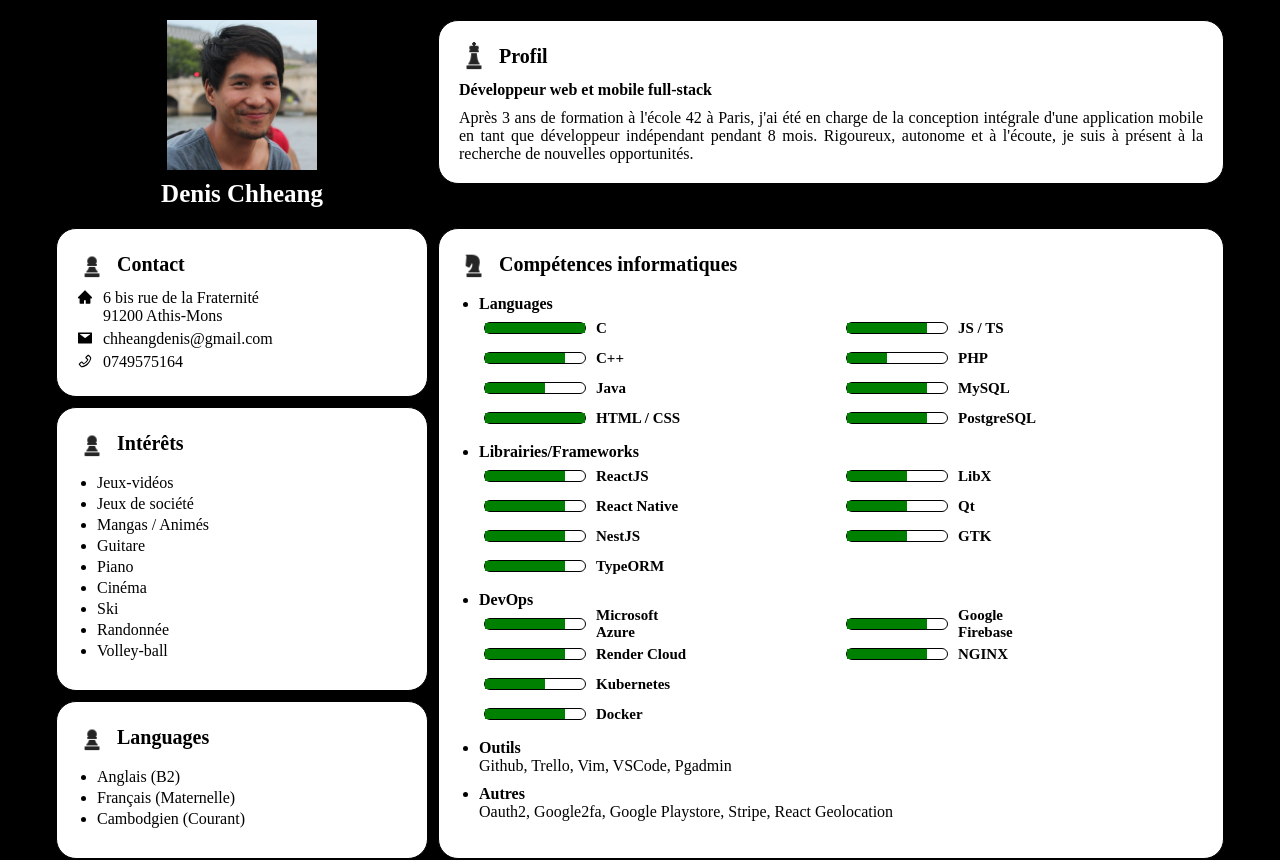
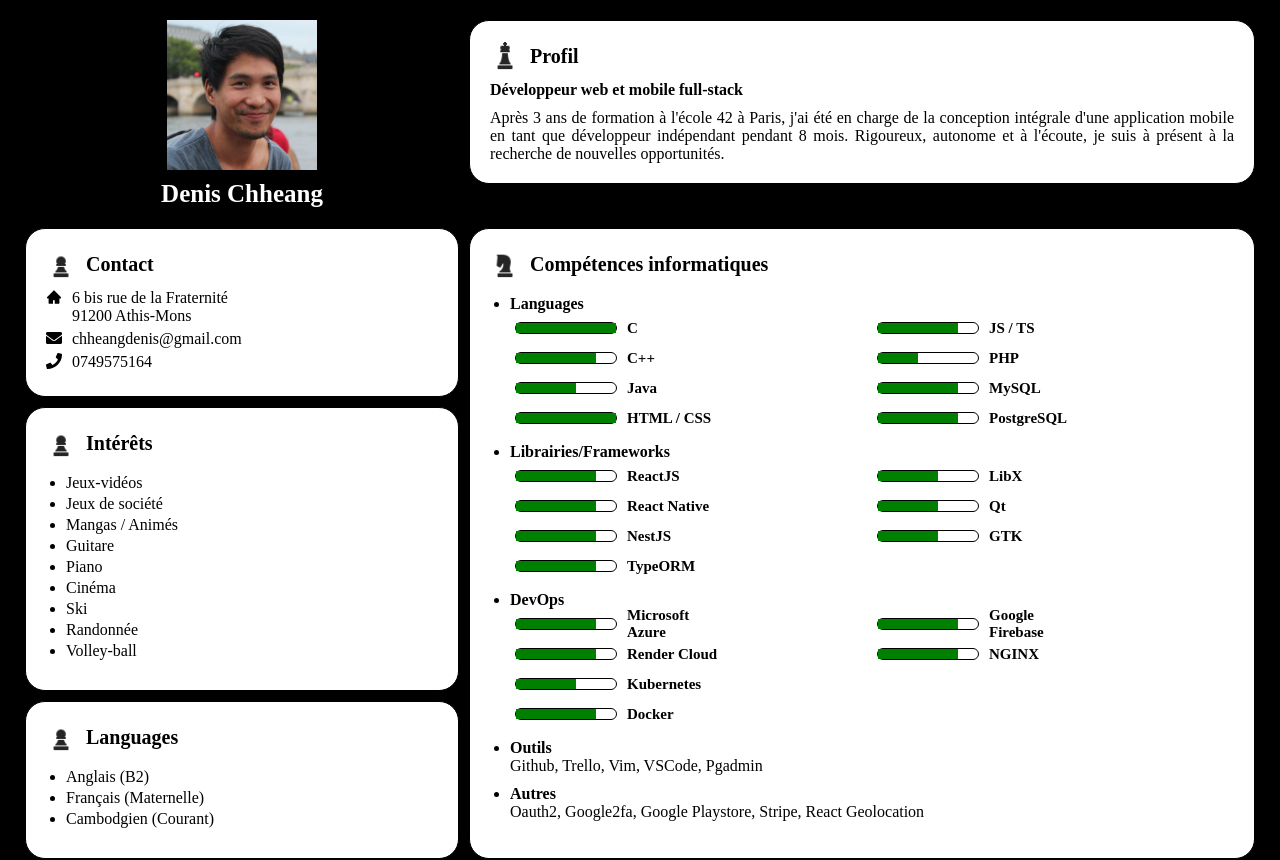
Before and after one commit to DenisChh/cv, a React (Create React App) app: page / in a window 1280 px wide. Shown: the top 860 px of the page. Built offline with nearby package versions, Linux system fonts and the light colour scheme.

Commit message:
correction icones

```diff
--- a/package.json
+++ b/package.json
@@ -8,6 +8,7 @@
     "@testing-library/user-event": "^13.5.0",
     "react": "^18.2.0",
     "react-dom": "^18.2.0",
+    "react-icons": "^5.0.1",
     "react-scripts": "5.0.1",
     "web-vitals": "^2.1.4"
   },
--- a/src/App.css
+++ b/src/App.css
@@ -31,7 +31,7 @@ body {
   flex-direction: column;
   justify-content: center;
   align-items: center;
-  width: 30%;
+  width: 35%;
   height: 100%;
   gap: 10px;
   margin-right: 10px;
@@ -54,7 +54,7 @@ body {
   flex-direction: column;
   gap: 10px;
   margin-right: 10px;
-  width: 30%;
+  width: 35%;
 }
 
 .Contact {
--- a/src/components/Contact.js
+++ b/src/components/Contact.js
@@ -1,7 +1,7 @@
 import pawn from '../assets/pawn.png';
 import { AiFillHome } from "react-icons/ai";
-import { AiOutlinePhone } from "react-icons/ai";
-import { AiFillMail } from "react-icons/ai";
+import { FaPhone } from "react-icons/fa";
+import { FaEnvelope } from "react-icons/fa";
 
 const Contact = () => {
     return (
@@ -27,7 +27,7 @@ const Contact = () => {
             </div>
             <div className="ContactEntry">
                 <div className='IconWithText'>
-                    <AiFillMail />
+                    <FaEnvelope />
                     <div>
                         chheangdenis@gmail.com
                     </div>
@@ -35,7 +35,7 @@ const Contact = () => {
             </div>
             <div className="ContactEntry">
                 <div className='IconWithText'>
-                    <AiOutlinePhone />
+                    <FaPhone />
                     <div>
                         0749575164
                     </div>
```
Also changed, not shown: 2 other files (tests, documents, lock files or other folders).
